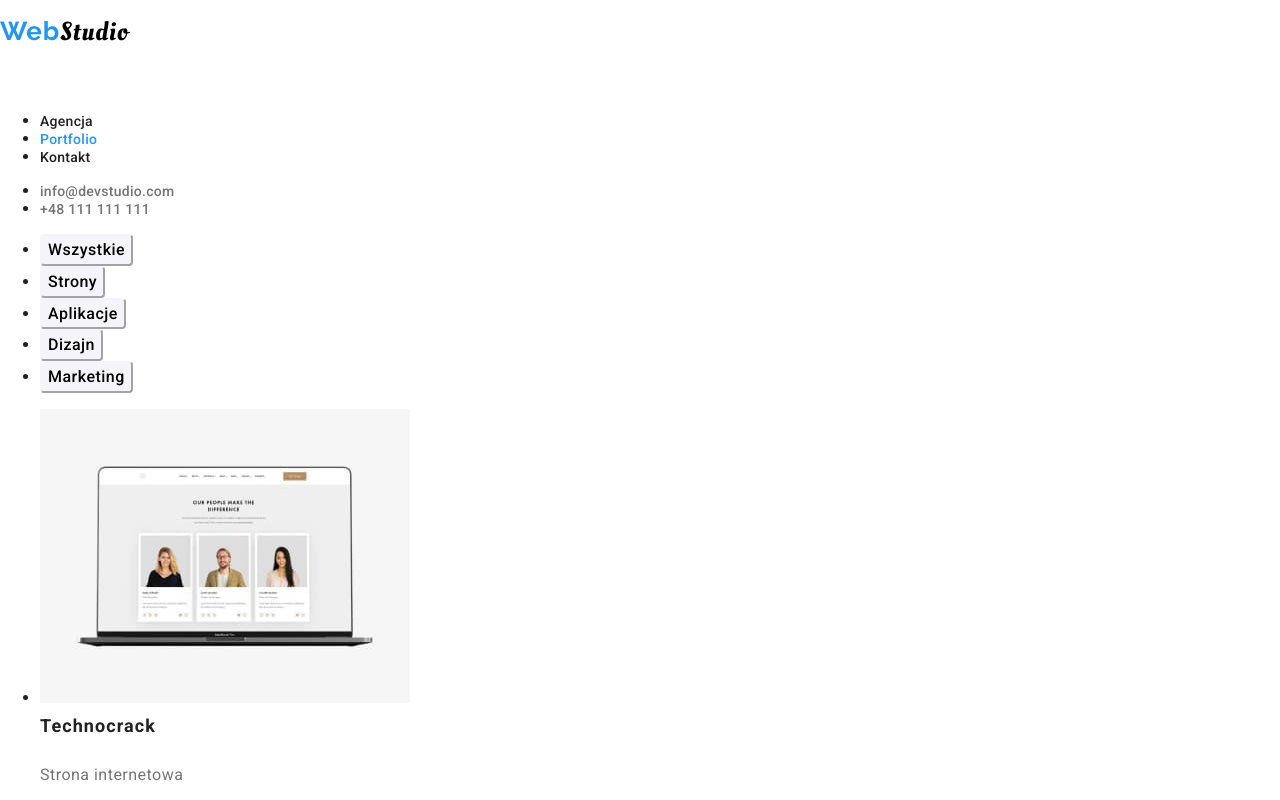
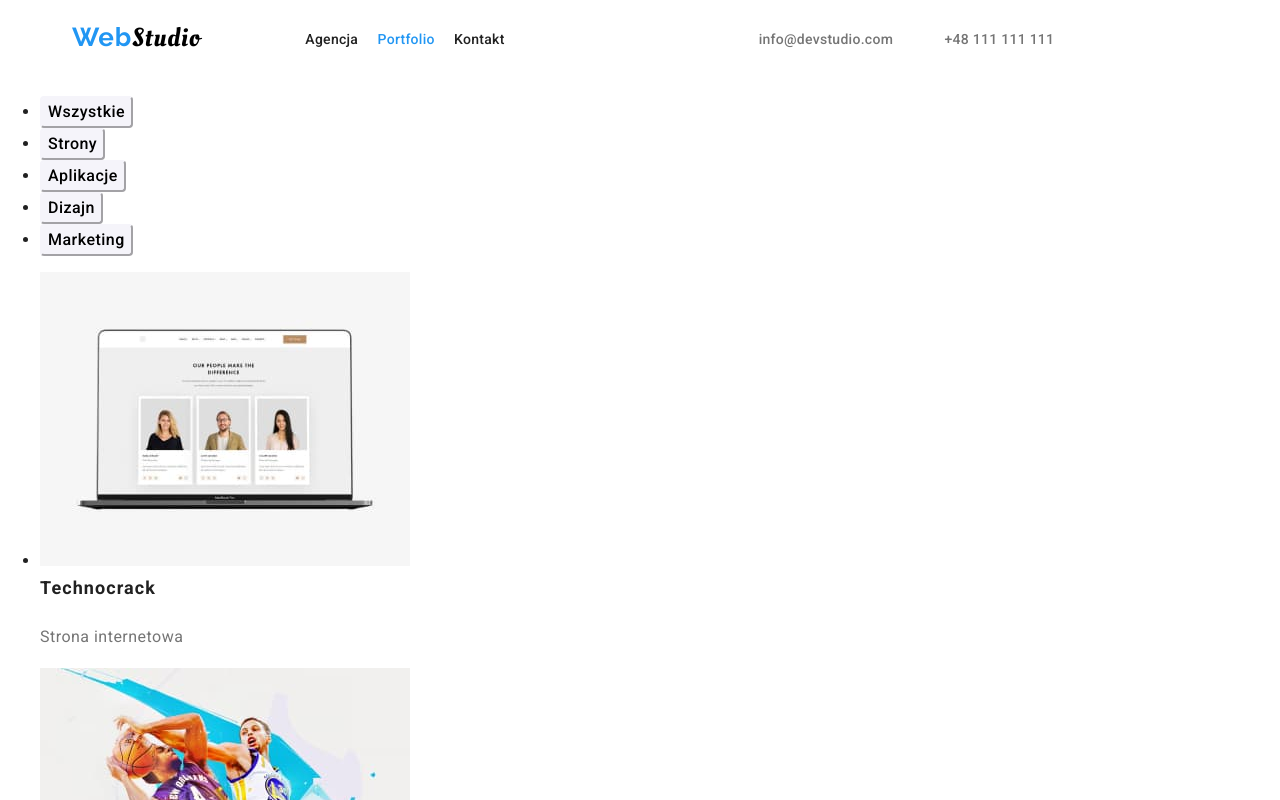
Before and after one commit to MonikaC1984/goit-markup-hw-03, a plain HTML site: page portfolio.html in a window 1280 px wide. Shown: the top 800 px of the page. Drawn offline with nearby package versions, Linux system fonts and the light colour scheme.

Commit message:
menu  flex

```diff
--- a/css/styles.css
+++ b/css/styles.css
@@ -23,22 +23,34 @@ body {
   max-width: 1200px;
   display: flex;
   align-items: center;
+  height: 80px;
 }
 
 .content-menu {
   display: flex;
   justify-content: space-evenly;
-  padding: 5px 0;
+  padding: 16px;
   list-style: none;
-  width: 254px;
-  height: 80px;
+  width: 270px;
+  align-items: center;
+}
+
+.content-kontakt {
+  display: flex;
+  justify-content: space-around;
+  position: absolute;
+  right: 200px;
+  width: 387px;
+  align-items: center;
+  list-style: none;
 }
 
 .logo {
   text-decoration: none;
-  box-sizing: content-box;
-  width: 145px;
+  padding: 22px;
+  width: 20%;
   height: 80px;
+  align-items: center;
 }
 
 .logo:hover,
--- a/portfolio.html
+++ b/portfolio.html
@@ -20,6 +20,8 @@
   </head>
   <body>
     <header>
+      <section>
+        <div class="container">
           <p class="logo">
             <a href="/" style="text-decoration: none">
               <span class="logo1">Web</span><span class="logo2">Studio</span>
@@ -28,7 +30,7 @@
 
           <nav>
             <!-- Nawigacja do innych stron -->
-        <ul>
+            <ul class="content-menu">
               <li>
                 <a class="nav" href="./index.html">Agencja</a>
               </li>
@@ -40,7 +42,7 @@
               </li>
             </ul>
           </nav>
-      <ul>
+          <ul class="content-kontakt">
             <li>
               <a class="nav ck2" href="mailto:info@devstudio.com"
                 >info@devstudio.com</a
@@ -50,6 +52,8 @@
               <a class="nav ck2" href="tel:+48111111111">+48 111 111 111</a>
             </li>
           </ul>
+        </div>
+      </section>
     </header>
     <main>
       <section>
```
Lines whose indentation alone changed are shown as unchanged.
